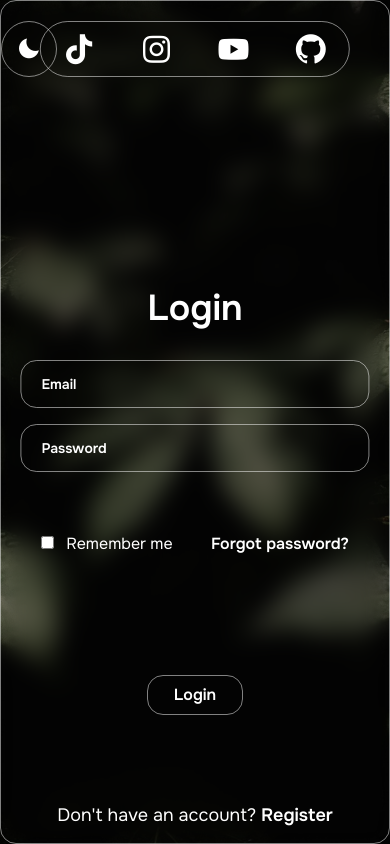
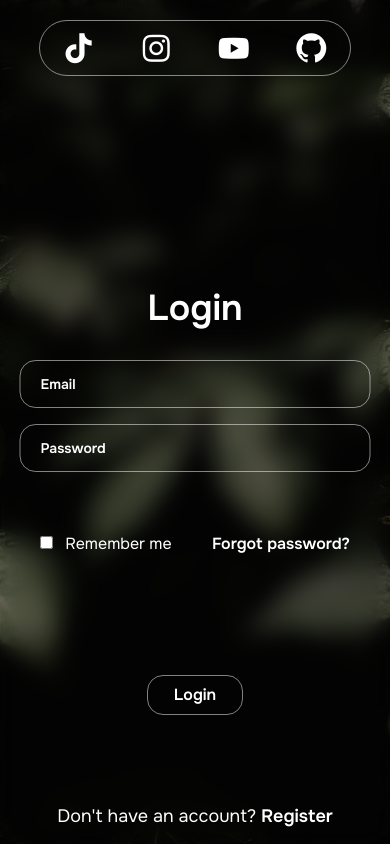
Before and after one commit to GeorgeDash/login-page, a website: page build/index.html in a window 390 px wide. Drawn offline with nearby package versions, Linux system fonts and the light colour scheme.

```diff
--- a/build/index.html
+++ b/build/index.html
@@ -17,7 +17,7 @@
     <body
         class="flex h-screen items-center justify-center bg-cover bg-center bg-no-repeat text-white transition-all   duration-500 bg-darkmode" style="background-image: url('img/darkmode.jpg')">
         <div
-            class="relative max-h-95-p content-center rounded-2xl border border-solid border-white/[.5] bg-transparent shadow-2xl backdrop-blur-md sm:h-75-p sm:min-h-full sm-l:min-h-90-p lg:w-65-p xl:w-45-p"
+            class="relative max-h-95-p content-center rounded-2xl sm-l:border border-solid border-white/[.5] bg-transparent shadow-2xl backdrop-blur-md sm:h-75-p sm:min-h-full sm-l:min-h-90-p sm:w-full sm-l:w-90-p md:w-75-p lg:w-65-p xl:w-45-p"
         >
             <div
                 id="social_media"
@@ -53,7 +53,7 @@
                     ></i>
                 </a>
             </div>
-            <button id="theme_switch" class="absolute lg:right-6 top-12 flex h-14 w-14 -translate-y-50-p items-center justify-center rounded-full border border-solid border-white/[.5] text-2xl sm-l:right-2">
+            <button id="theme_switch" class="sm:hidden absolute lg:right-6 top-12 sm-l:flex h-14 w-14 -translate-y-50-p items-center justify-center rounded-full border border-solid border-white/[.5] text-2xl sm-l:right-2">
                 <i class="bx bxs-moon moon_icon cursor-pointer"></i>
                 <i class="bx bxs-sun sun_icon cursor-pointer"></i>
             </button>
```
Also changed, not shown: build/css/style.css.
